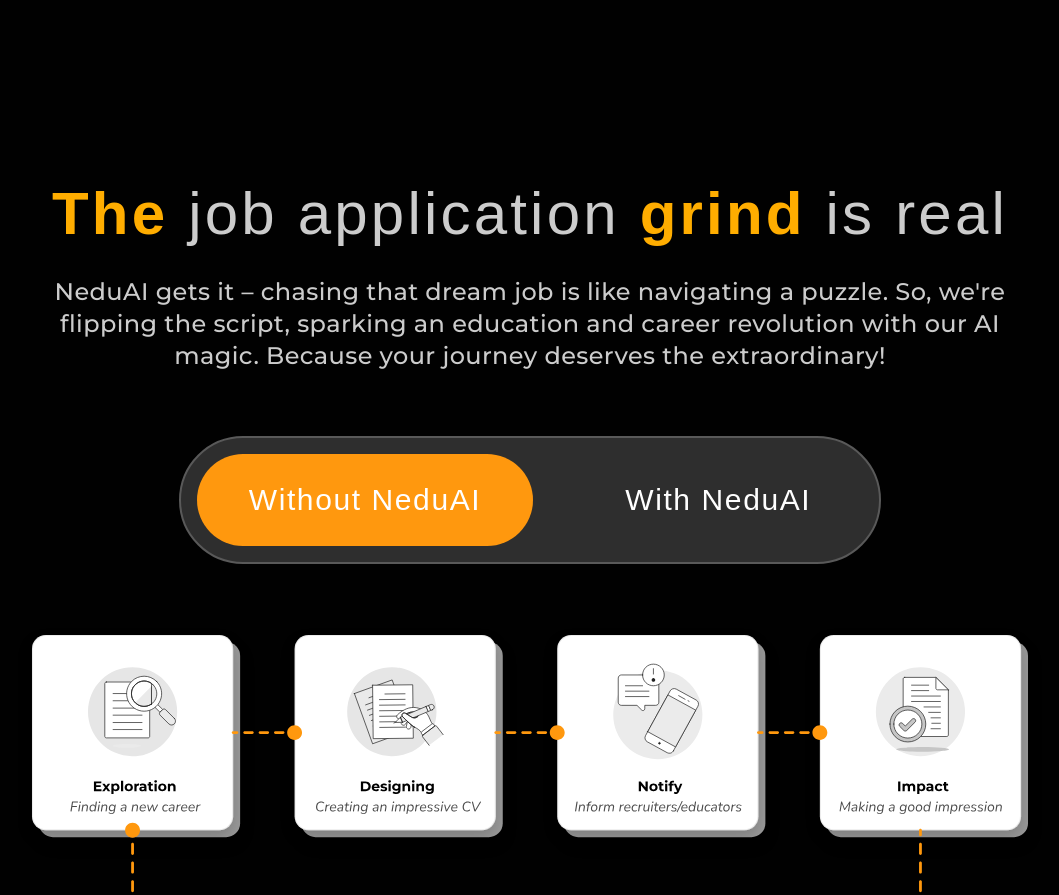
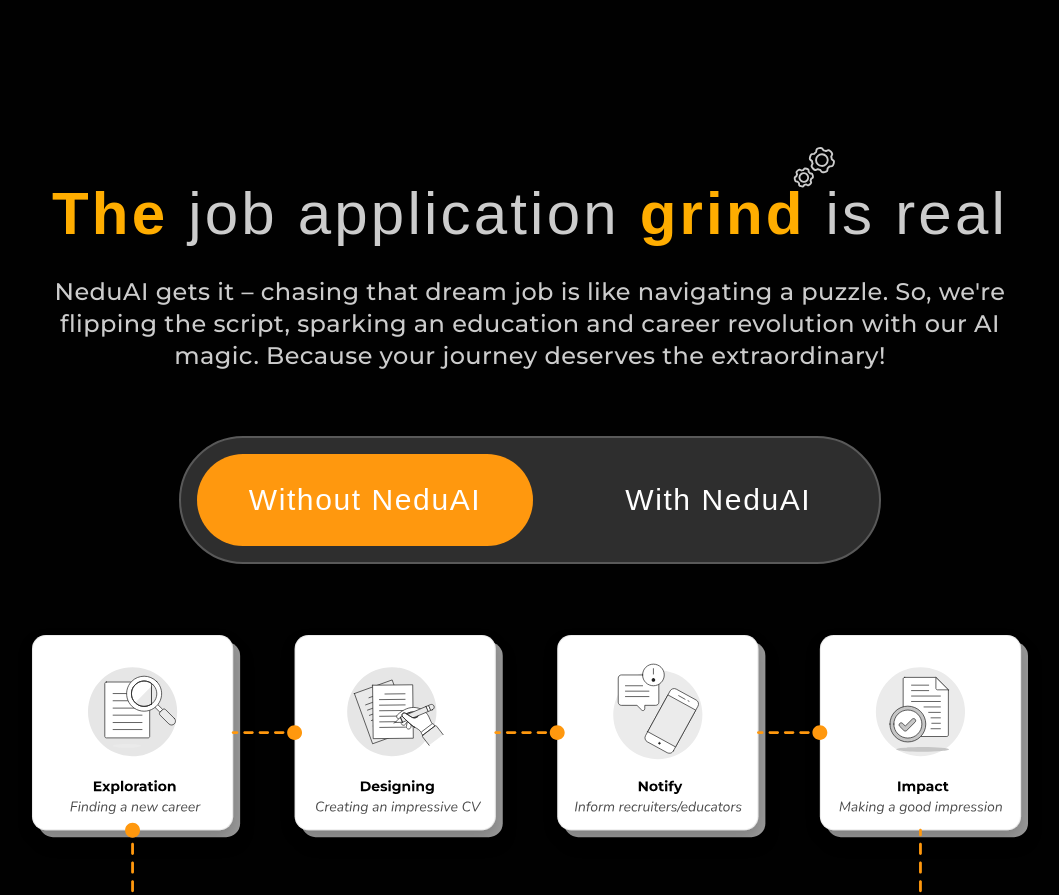
Before and after one commit to Asraful-code235/nedu-ai, a Next.js app: page / in a window 1280 px wide. Shown: the part 3400-4295 px from the top of the page, without its empty margins (110-1169 px from the left). Built offline with nearby package versions, Linux system fonts and the light colour scheme; a web font is replaced by a local one.

Commit message:
Design fixes

```diff
--- a/components/start/JobGrind.jsx
+++ b/components/start/JobGrind.jsx
@@ -77,14 +77,21 @@
       <section className="p-[23px] md:p-10 xl:p-32 flex flex-col gap-5 lg:gap-8 xl:gap-16 items-center justify-center">
         <div className="flex flex-col items-center justify-center text-center gap-2 lg:gap-6 xl:gap-8">
           <div className="relative w-full text-start lg:text-center">
-            <h1 className="text-xl lg:text-2xl md:text-5xl xl:text-6xl font-normal text-white text-opacity-80 leading-normal tracking-[0.8px] lg:tracking-[2.4px] xl:tracking-[3.2px]">
+            <h1 className="text-xl lg:text-5xl xl:text-6xl font-normal text-white text-opacity-80 lg:leading-normal tracking-[1px] lg:tracking-[2.4px] xl:tracking-[3.2px]">
               <span className="text-darkYellow text-opacity-100 font-bold">
-                The
-              </span>{" "}
+                The{" "}
+              </span>
               job application{" "}
-              <span className="text-darkYellow text-opacity-100 font-bold">
-                grind
-              </span>{" "}
+              <span className="text-darkYellow relative text-opacity-100 font-bold">
+                grind{" "}
+                <Image
+                  src={"/images/gearset.svg"}
+                  width={100}
+                  height={100}
+                  alt="gearset"
+                  className="absolute w-7 lg:w-14 top-[-120%] lg:top-[-80%] right-[-20%] lg:right-[-15%] xl:right-[-10%] xl:top-[-60%]"
+                />
+              </span>
               is real
             </h1>
           </div>
@@ -117,7 +124,7 @@
         <section className="">
           {!isNedu ? (
             <div>
-              <section className="max-w-screen-2xl hidden md:flex items-center justify-center">
+              <section className="max-w-screen-2xl flex items-center justify-center">
                 <Image
                   src={"/icons/withoutNedu.svg"}
                   width={160}
--- a/components/start/Partners.jsx
+++ b/components/start/Partners.jsx
@@ -156,7 +156,9 @@
                 src={partners.img}
                 alt={partners.title}
                 className={`${
-                  key === 4 ? "w-[32px] h-[17px]" : "w-[56px]"
+                  key === 4
+                    ? "w-[32px] h-[17px] sm:w-[66px] sm:h-auto md:w-[113.349px] md:h-auto"
+                    : "w-[56px]"
                 } sm:w-32 md:w-44 aspect-auto`}
               />
             ))}
--- a/components/start/YouthEmpowerment.jsx
+++ b/components/start/YouthEmpowerment.jsx
@@ -35,7 +35,7 @@
             <div className="w-full mt-8 md:mt-0 flex flex-col gap-2 items-start md:items-center xl:items-start justify-center xl:justify-start">
               <Button
                 variant="light"
-                className="bg-white w-fit text-[#0081B5] px-8 py-[10px] md:px-8 md:py-[8px] rounded-md md:rounded-xl text-xs md:text-2xl tracking-[0.058px] leading-[140.18%] font-semibold border-none"
+                className="bg-white w-fit text-[#0081B5] px-10 py-[10px] md:px-8 md:py-[8px] rounded-md md:rounded-xl text-xs md:text-2xl tracking-[0.058px] leading-[140.18%] font-semibold border-none"
               >
                 <a
                   href="https://happy-helpline-ai.vercel.app/"
```
Also changed, not shown: public/images/gearset.svg (added).
